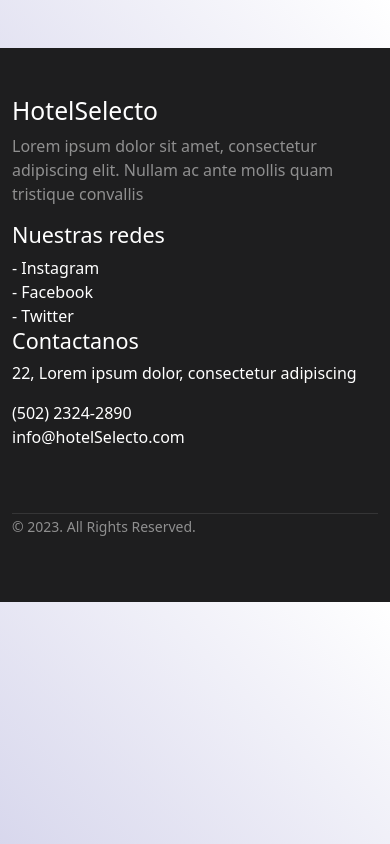
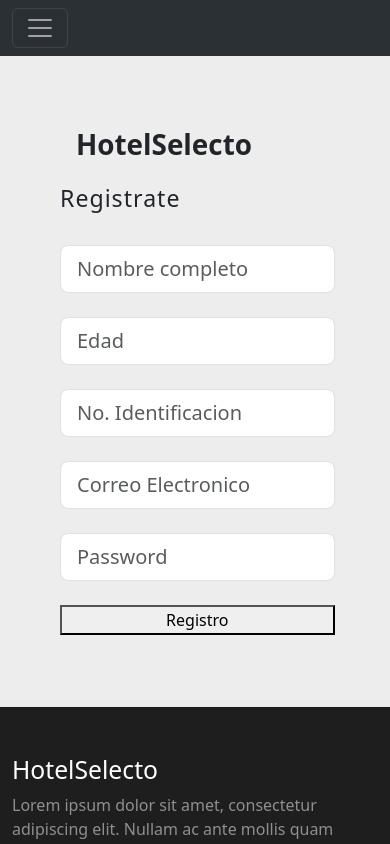
Before and after one commit to asanabria-2021067/gestor-hoteles-front-end, a React (Vite) app: page /registro in a window 390 px wide. Shown: the top 844 px of the page. Built offline with nearby package versions, Linux system fonts and the light colour scheme.

Commit message:
Subiendo form registro funcional

```diff
--- a/package.json
+++ b/package.json
@@ -9,6 +9,7 @@
     "preview": "vite preview"
   },
   "dependencies": {
+    "@hookform/resolvers": "^3.1.0",
     "axios": "^1.3.6",
     "leaflet": "^1.9.3",
     "mdb-react-ui-kit": "^6.0.0",
@@ -17,7 +18,8 @@
     "react-bootstrap": "^2.7.3",
     "react-dom": "^18.2.0",
     "react-router-dom": "^6.10.0",
-    "sweetalert2": "^11.7.3"
+    "sweetalert2": "^11.7.3",
+    "yup": "^1.1.1"
   },
   "devDependencies": {
     "@types/react": "^18.0.28",
--- a/src/AppRouter.jsx
+++ b/src/AppRouter.jsx
@@ -11,6 +11,7 @@ import { Footer } from "./Principal/components/Footer";
 import { ListaEventos } from "./administrador/components/ListaEventos";
 import { ListaServicio } from "./administrador/components/ListaServicio";
 import { ListaUsuarios } from "./administrador/components/ListaUsuarios";
+import { Registro } from "./login/components/Registro";
 export const AppRouter = () => {
   return (
     <>
@@ -59,12 +60,17 @@ export const AppRouter = () => {
           path="/hotelesCliente"
           element={<Hoteles></Hoteles>}
         ></Route>
+
+        <Route
+          path="/registro"
+          element={<Registro></Registro>}
+        ></Route>
+
         <Route
           path="/habitacion/:id"
           element={<Habitaciones></Habitaciones>}
         ></Route>
       </Routes>
-      <Footer></Footer>
     </>
   );
 };
--- a/src/Principal/components/NavBar.jsx
+++ b/src/Principal/components/NavBar.jsx
@@ -83,7 +83,13 @@ export const NavBar = () => {
                     </a>
                   </li>
                   <li className="registro">
-                    <a className="nav-link active">Registrarse</a>
+                    <a className="nav-link active"
+                      href="/registro"
+                      onClick={(event) => {
+                        event.preventDefault();
+                        navigate("/registro");
+                      }}
+                    >Registrarse</a>
                   </li>
                 </ul>
               </div>
--- a/src/administrador/components/ListaUsuarios.jsx
+++ b/src/administrador/components/ListaUsuarios.jsx
@@ -46,6 +46,7 @@ export const ListaUsuarios = () => {
                     </tbody>
                 </table>
             </div>
+            <Footer></Footer>
         </>
     )
 }
--- /dev/null
+++ b/src/login/api/apiRegistro.js
@@ -0,0 +1,28 @@
+import axios from "axios";
+import Swal from "sweetalert2";
+
+const URL = 'http://localhost:8080/api/usuarios/';
+
+
+export const apiRegistro = async (nombre, edad, identificacion, correo, password) => {
+    console.log(nombre)
+    try {
+      const { usuarioGuardado } = await axios.post(
+        `${URL}agregarUsuario`,
+        {
+          nombre: nombre,
+          edad: edad,
+          correo: correo,
+          password: password,
+          identificacion: identificacion
+        },
+      );
+      return true;
+    } catch (error){
+      Swal.fire({
+        icon: "error",
+        title: "Oops...",
+        text: "No se pudo registrar el usuario.",
+      });
+    }
+};
--- /dev/null
+++ b/src/login/components/Registro.jsx
@@ -0,0 +1,126 @@
+import React, { useState } from 'react';
+import {
+    MDBBtn,
+    MDBContainer,
+    MDBRow,
+    MDBCol,
+    MDBIcon,
+    MDBInput
+} from 'mdb-react-ui-kit';
+
+import { Footer } from '../../Principal/components/Footer';
+
+import { NavBar } from '../../Principal/components/NavBar';
+import { apiRegistro } from '../api/apiRegistro';
+import { usuario } from '../models/usuario';
+import { sendData } from '../helpers/registroHelper';
+
+export const Registro = () => {
+    const [agregar, setAgregar] = useState(usuario)
+    // const [nombre, setNombre] = useState([]);
+    // const [edad, setEdad] = useState([]);
+    // const [identificacion, setIdentificacion] = useState([]);
+    // const [correo, setCorreo] = useState([]);
+    // const [password, setPassword] = useState([]);
+
+
+    const handleSubmit = (event) => {
+        event.preventDefault();
+        sendData(agregar, 1, 0);
+        // Llamar a la función enviarDatos() y pasar el estado actual como argumento
+    };
+
+    return (
+        <>
+            <NavBar></NavBar>
+            <MDBContainer fluid>
+                <MDBRow>
+
+                    <MDBCol sm='6'>
+
+                        <div className='d-flex flex-row ps-5 pt-5'>
+                            <MDBIcon fas icon="crow fa-3x me-3" style={{ color: '#709085' }} />
+                            <span className="h1 fw-bold mb-0">HotelSelecto</span>
+                        </div>
+
+                        <div className='d-flex flex-column justify-content-center h-custom-2 w-75 pt-4'>
+
+                            <h3 className="fw-normal mb-3 ps-5 pb-3" style={{ letterSpacing: '1px' }}>Registrate</h3>
+
+                            <form onSubmit={handleSubmit}>
+                                <MDBInput wrapperClass='mb-4 mx-5 w-100' placeholder='Nombre completo' id='formControlLg' type='text' size="lg"
+                                    onChange={(event) =>
+                                        setAgregar({
+                                            usuario: {
+                                                ...agregar.usuario,
+                                                nombre: event.target.value,
+                                            },
+                                        })
+                                    }
+                                />
+                                <MDBInput wrapperClass='mb-4 mx-5 w-100' placeholder='Edad' id='formControlLg' type='number' size="lg"
+                                    onChange={(event) =>
+                                        setAgregar({
+                                            usuario: {
+                                                ...agregar.usuario,
+                                                edad: event.target.value,
+                                            },
+                                        })
+                                    }
+                                />
+                                <MDBInput wrapperClass='mb-4 mx-5 w-100' placeholder='No. Identificacion' id='formControlLg' type='number' size="lg"
+                                    onChange={(event) =>
+                                        setAgregar({
+                                            usuario: {
+                                                ...agregar.usuario,
+                                                identificacion: event.target.value,
+                                            },
+                                        })
+                                    }
+                                />
+                                <MDBInput wrapperClass='mb-4 mx-5 w-100' placeholder='Correo Electronico' id='formControlLg' type='email' size="lg"
+                                    onChange={(event) =>
+                                        setAgregar({
+                                            usuario: {
+                                                ...agregar.usuario,
+                                                correo: event.target.value,
+                                            },
+                                        })
+                                    }
+                                />
+                                <MDBInput wrapperClass='mb-4 mx-5 w-100' placeholder='Password' id='formControlLg' type='password' size="lg"
+                                    onChange={(event) =>
+                                        setAgregar({
+                                            usuario: {
+                                                ...agregar.usuario,
+                                                password: event.target.value,
+                                            },
+                                        })
+                                    }
+                                />
+
+                                <button type="submit" className="mb-4 px-5 mx-5 w-100"
+
+                                    color="info"
+
+                                    size="lg">
+                                    Registro
+                                </button>
+                            </form>
+                        </div>
+
+                    </MDBCol>
+
+                    <MDBCol sm='6' className='d-none d-sm-block px-0'>
+                        <img id='img-registro' src="https://inmobiliare.com/himalaya/wp-content/uploads/2020/05/the_link_007-1024x1024.png"
+                            alt="Login image" className="w-100" style={{ objectFit: 'cover', objectPosition: 'left' }} />
+                    </MDBCol>
+
+                </MDBRow>
+
+            </MDBContainer>
+            <Footer></Footer>
+        </>
+
+    );
+}
--- /dev/null
+++ b/src/login/helpers/registroHelper.js
@@ -0,0 +1,49 @@
+import { apiRegistro } from "../api/apiRegistro";
+import Swal from "sweetalert2";
+
+import { yupResolver } from "@hookform/resolvers/yup";
+import * as Yup from "yup";
+
+export const formSchema = Yup.object().shape({
+    nombre: Yup.string().required("El nombre de la persona es requerido"),
+    correo: Yup.string()
+      .required("El correo del usuario es requerido"),
+  });
+
+export const formOptions = { resolver: yupResolver(formSchema) };
+
+
+export const sendData = async (state, option, id) => {
+    let resultado;
+    console.log(state.usuario)
+    switch (option) {
+      case 1:
+        resultado = await apiRegistro({
+          nombre: state.usuario.nombre,
+          edad: state.usuario.edad,
+          identificacion: state.usuario.identificacion,
+          correo: state.usuario.correo,
+          password: state.usuario.password,
+        }
+        );
+        if (resultado) {
+          Swal.fire({
+            icon: "success",
+            title: "Genial!",
+            text: "usuario creado correctamente!",
+            showConfirmButton: true,
+            confirmButtonText: "Ok",
+          }).then((result) => {
+            if (result.isConfirmed) {
+              window.location.href = "/";
+            } else {
+              window.location.href = "/";
+            }
+          });
+        }
+        break;
+      default:
+        console.log('no sirve');
+        break;
+    }
+};
--- /dev/null
+++ b/src/login/models/usuario.js
@@ -0,0 +1,9 @@
+import { number } from "prop-types";
+
+export const usuario = {
+    nombre: "",
+    edad: number,
+    identificacion: number,
+    correo: "",
+    password: ""
+}
--- a/src/style.css
+++ b/src/style.css
@@ -1,16 +1,8 @@
 body {
-	background-image: linear-gradient(45deg,
-			hsl(240deg 36% 82%) 0%,
-			hsl(240deg 36% 84%) 11%,
-			hsl(241deg 36% 86%) 22%,
-			hsl(241deg 37% 88%) 33%,
-			hsl(241deg 37% 90%) 44%,
-			hsl(242deg 37% 92%) 56%,
-			hsl(242deg 37% 94%) 67%,
-			hsl(242deg 37% 96%) 78%,
-			hsl(242deg 37% 98%) 89%,
-			hsl(0deg 0% 100%) 100%);
+  background-color: #EDEDED;
 }
+
+
 
 .footer {
   background: #1e1e1f;
@@ -32,6 +24,7 @@ body {
 .copyright p {
   border-top: 1px solid rgba(255, 255, 255, .1);
 }
+
 .buscador {
   width: 100%;
 }
@@ -172,6 +165,7 @@ body {
 .submit-box .btnBuscar:hover {
   background-color: #4834d4;
 }
+
 /* .buscador{
     position: relative;
 }
@@ -200,7 +194,7 @@ body {
 
 .titulo {
   font-size: 250%;
-    color:#bbe1fa;
+  color: black;
   text-align: center;
   margin-bottom: 20px;
 }
@@ -208,11 +202,11 @@ body {
 #login {
   width: 100%;
   padding: 50px 30px;
-    background-color: #3282b8;
+  background-color: #D7DBDD;
 
-    -webkit-box-shadow: 0px 0px 5px 5px rgba(0,0,0,0.15);
-    -moz-box-shadow: 0px 0px 5px 5px rgba(0,0,0,0.15);
-    box-shadow: 0px 0px 5px 5px rgba(0,0,0,0.15);
+  -webkit-box-shadow: 0px 0px 5px 5px rgba(0, 0, 0, 0.15);
+  -moz-box-shadow: 0px 0px 5px 5px rgba(0, 0, 0, 0.15);
+  box-shadow: 0px 0px 5px 5px rgba(0, 0, 0, 0.15);
 
   border-radius: 3px 3px 3px 3px;
   -moz-border-radius: 3px 3px 3px 3px;
@@ -249,7 +243,7 @@ body {
 #login button {
   font-family: 'Overpass', sans-serif;
   font-size: 110%;
-    color:#1b262c;
+  color: #1b262c;
   width: 100%;
   height: 40px;
   border: none;
@@ -265,7 +259,7 @@ body {
 
 #login button:hover {
   background-color: #0f4c75;
-    color:#bbe1fa;
+  color: #bbe1fa;
 }
 
 /* BUSCADOR HOTELES */
@@ -282,7 +276,7 @@ body {
   margin-left: 5px;
 }
 
-.mapa{
+.mapa {
   height: 90%;
 }
 
```
Also changed, not shown: 2 other files (tests, documents, lock files or other folders). Lines whose indentation alone changed are shown as unchanged.
